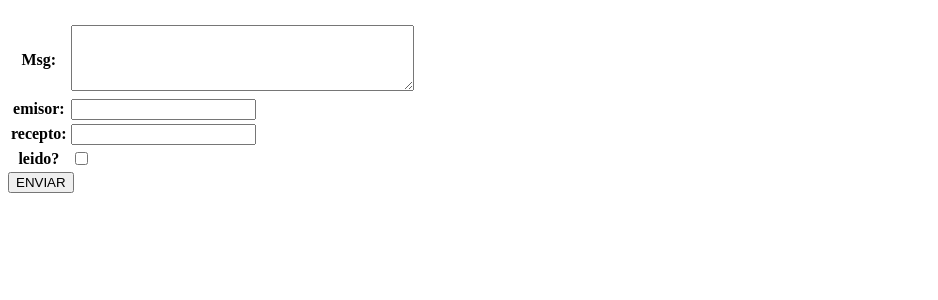
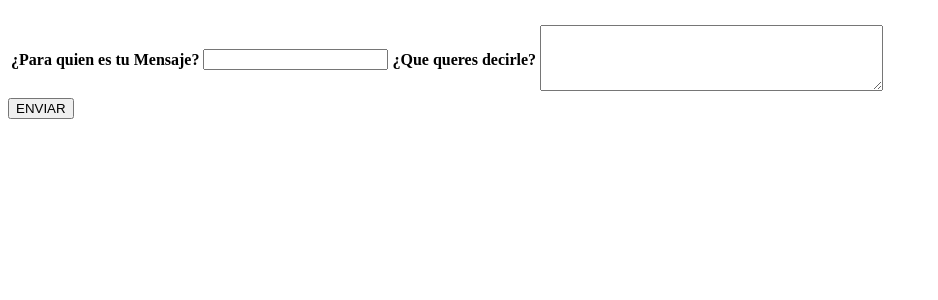
Before and after one commit to afruchdman/coder.python.entregaFinal, a Django app: page /mensajeria/ in a window 1280 px wide. Shown: the part 84-384 px from the top of the page, without its empty margins (0-938 px from the left). Run offline with Django 4.2, Linux system fonts and the light colour scheme; some libraries are stand-ins or nearby versions.

Commit message:
11ENE2023.01

```diff
--- a/proyecto34645/mensajeria/templates/mensajeria/enviar.html
+++ b/proyecto34645/mensajeria/templates/mensajeria/enviar.html
@@ -14,7 +14,11 @@
 
     <table>
 
-        {{ form.as_table }}
+        <tr>
+            <th>¿Para quien es tu Mensaje?</th><td>{{ form.receptor }}</td>
+            <th>¿Que queres decirle?</th><td>{{ form.msg }}</td>
+        </tr>
+
 
     </table>
 
```
Also changed, not shown: proyecto34645/db.sqlite3.
